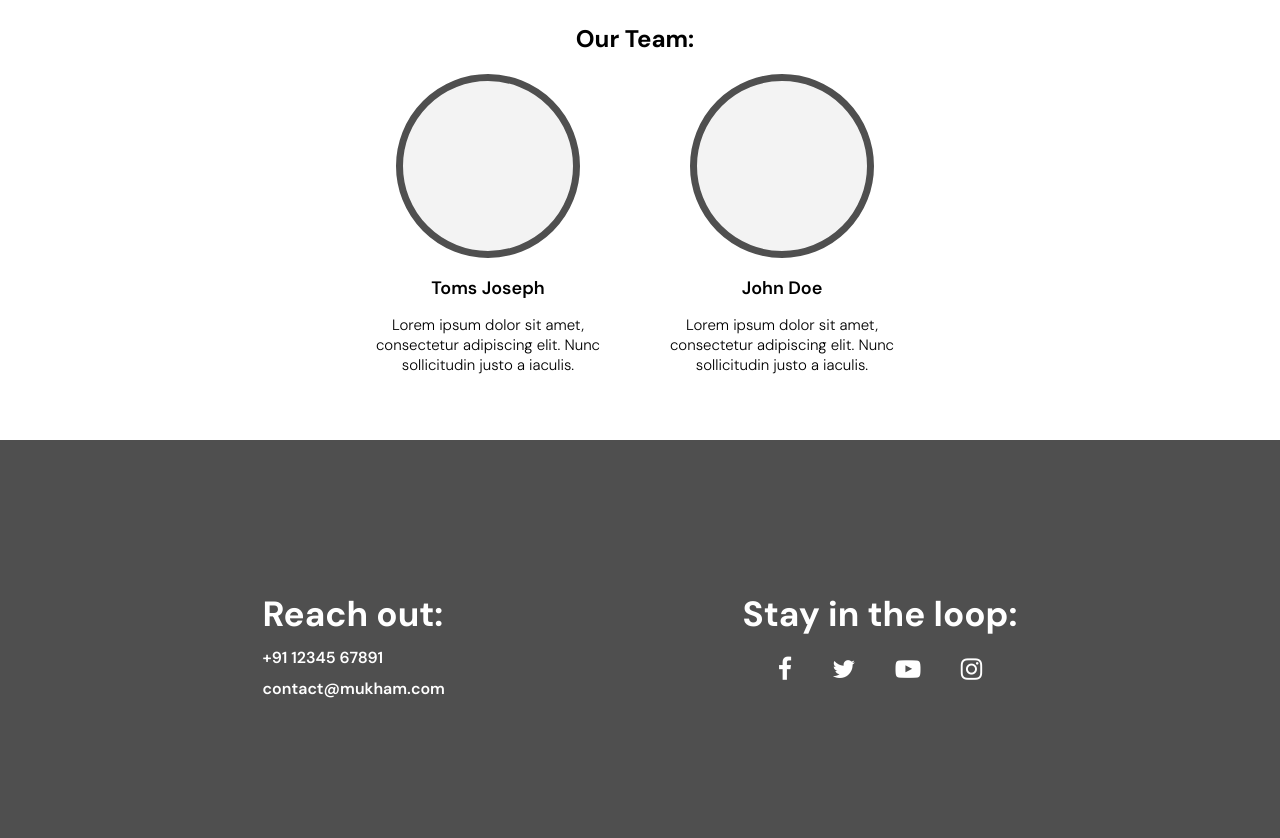
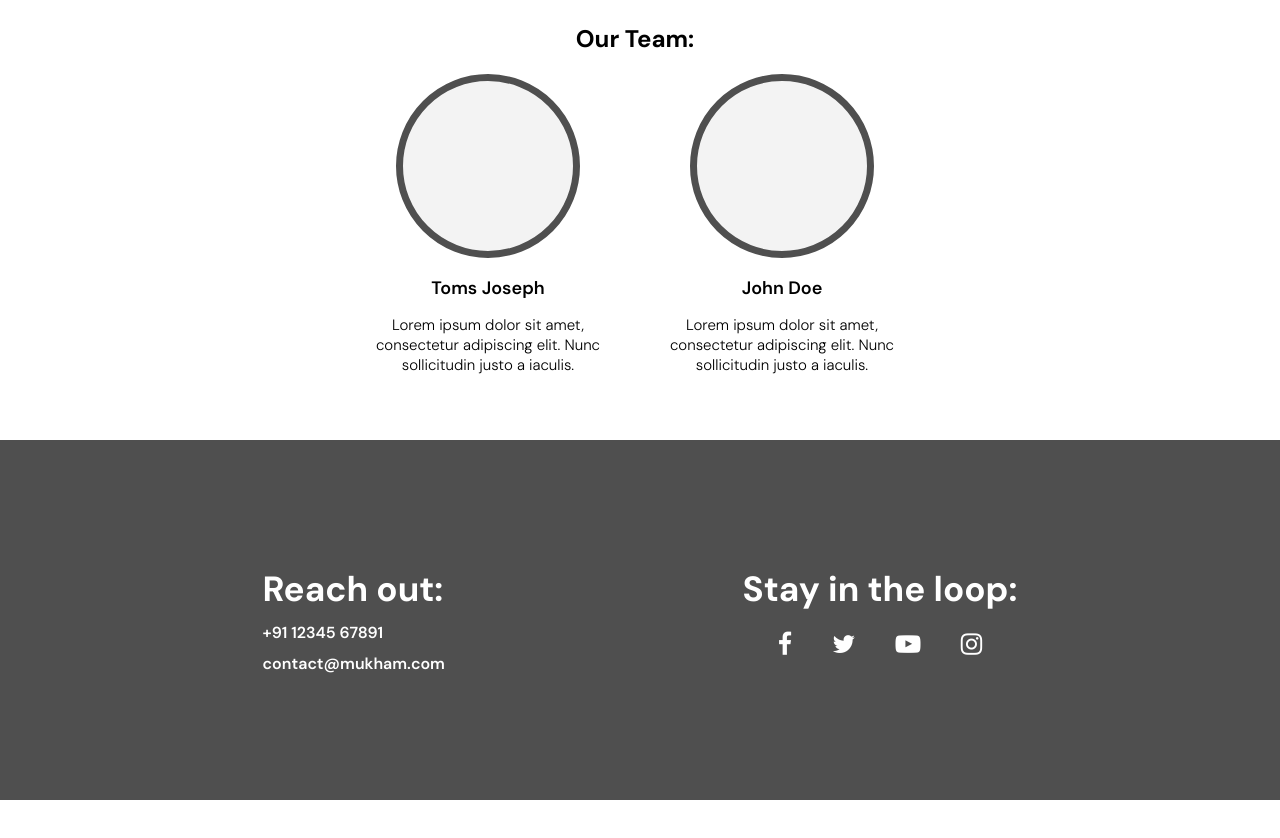
Before and after one commit to Nathen-Github/mkmArchSite, a plain HTML site: page index.html in a window 1280 px wide. Shown: the part 1730-2568 px from the top of the page. After the commit the page ends 2530 px from the top, so only its background shows below. Drawn offline with Linux system fonts and the light colour scheme.

Commit message:
last one i promise

```diff
--- a/styles.css
+++ b/styles.css
@@ -209,7 +209,7 @@ a {
 }
 
 footer {
-    min-height: 350px;
+    min-height: 300px;
     background-color: #4f4f4f;
     display: flex;
     align-content: center;
```
